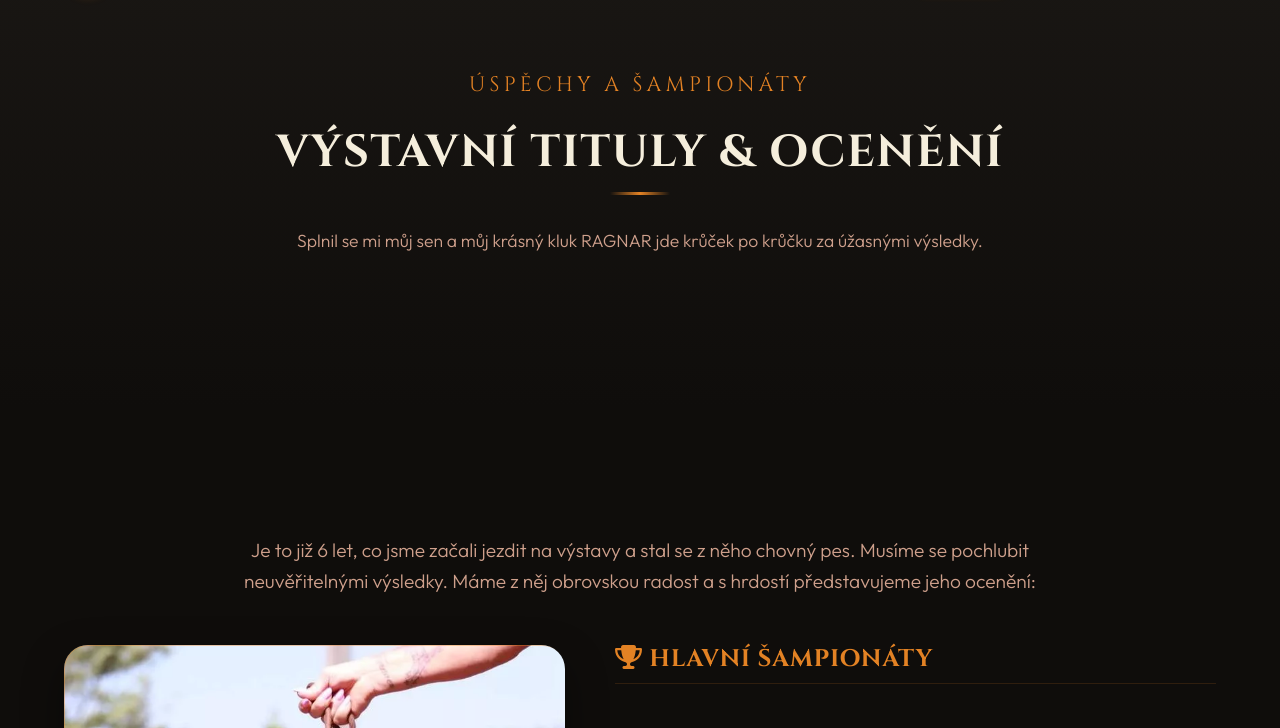
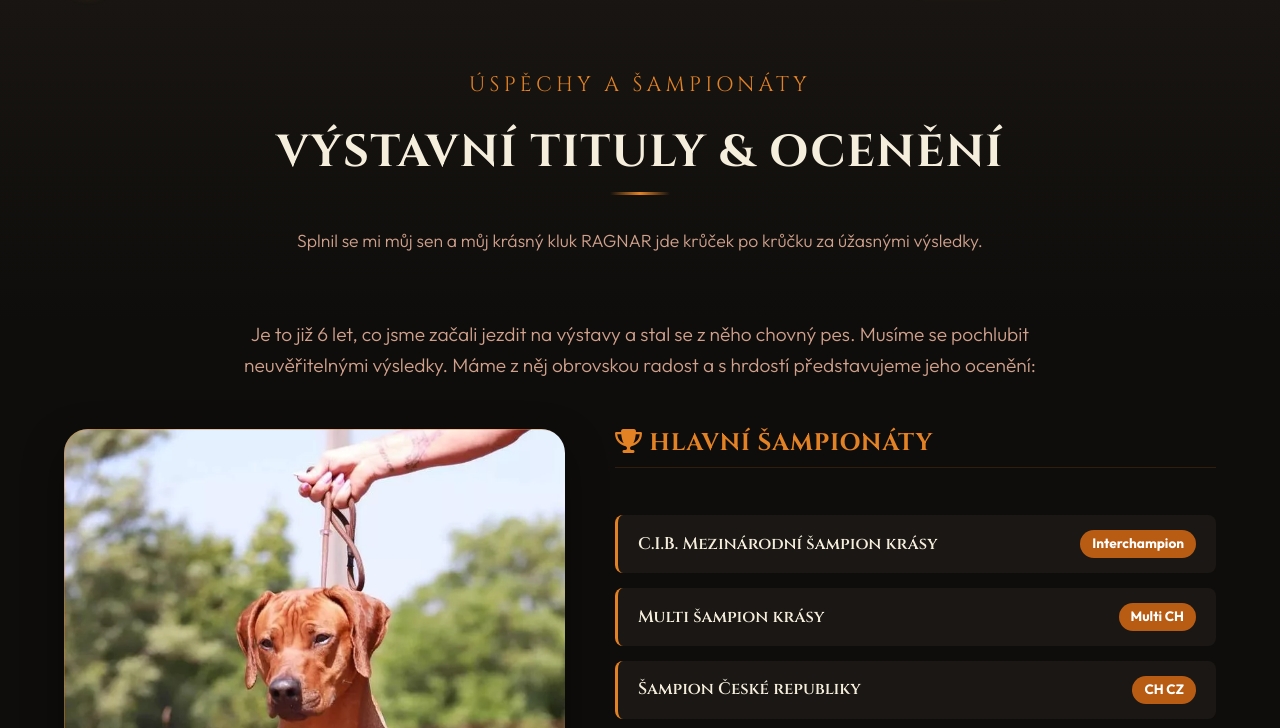
Before and after one commit to RadekDuba/ragnar, a plain HTML site: page oceneni.html in a window 1280 px wide. Shown: the part 71-799 px from the top of the page. Drawn offline with Linux system fonts and the light colour scheme.

Commit message:
Fix weird vertical gap between paragraphs on oceneni.html by reducing hero section bottom padding and setting awards section top padding to zero

```diff
--- a/oceneni.html
+++ b/oceneni.html
@@ -37,7 +37,7 @@
     </header>
 
     <!-- --- Page Hero --- -->
-    <section class="section" style="padding-top: 140px; background: linear-gradient(180deg, var(--color-bg-surface), var(--color-bg-dark));">
+    <section class="section" style="padding-top: 140px; padding-bottom: 40px; background: linear-gradient(180deg, var(--color-bg-surface), var(--color-bg-dark));">
         <div class="container">
             <div class="health-title-container" style="margin-bottom: 0;">
                 <span class="hero-subtitle">Úspěchy a Šampionáty</span>
@@ -48,7 +48,7 @@
     </section>
 
     <!-- --- Awards Columns --- -->
-    <section class="section">
+    <section class="section" style="padding-top: 0;">
         <div class="container">
             <p class="awards-intro-text">
                 Je to již 6 let, co jsme začali jezdit na výstavy a stal se z něho chovný pes. Musíme se pochlubit neuvěřitelnými výsledky. Máme z něj obrovskou radost a s hrdostí představujeme jeho ocenění:
```
